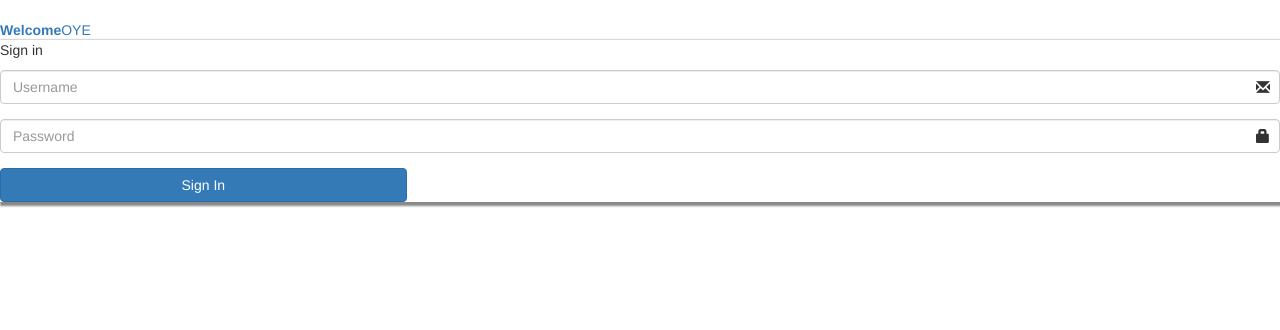
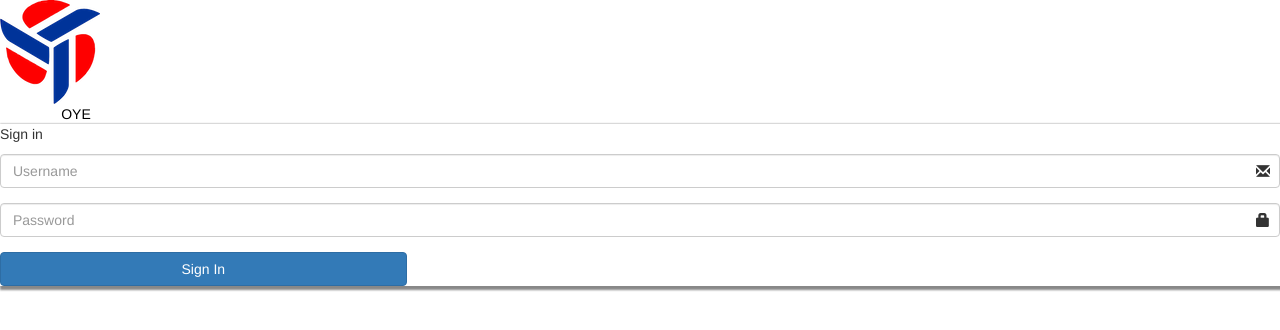
Before and after one commit to kyokotakkaba/oye, a CodeIgniter app: page /oye/index.php/login in a window 1280 px wide. Shown: the top 330 px of the page. Run offline with CodeIgniter, Linux system fonts and the light colour scheme; some libraries are stand-ins or nearby versions.

Commit message:
landing page UI fix

```diff
--- a/application/views/login.php
+++ b/application/views/login.php
@@ -22,9 +22,9 @@
 <body class="hold-transition login-page">
 	<div class="login-box">
 		<div class="login-logo" >
-		<!-- <img src="<?=base_url("dist/images/logo.png");?>"> -->
+		<img src="<?=base_url("dist/images/logo.png");?>">
 		<br>
-			<a href="../../index2.html"><b>Welcome</b>OYE</a>
+			<a href="../../index2.html"><b style="color:white">Welcome</b><span style="color:black">OYE<span></a>
 		</div>
 		<!-- /.login-logo -->
 		<div class="login-box-body" style="  box-shadow: 2px 2px 2px 2px #888888;">
```
Also changed, not shown: dist/images/home-content.png, dist/images/home-header.png, dist/images/logo copy.png (added), dist/images/logo.png, dist/images/logos.png (added).
